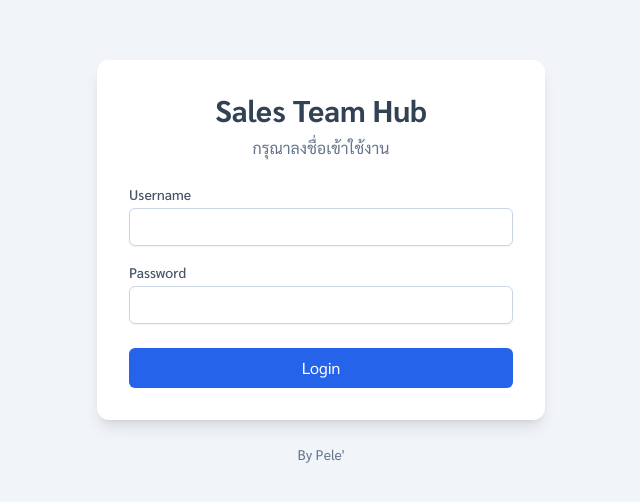
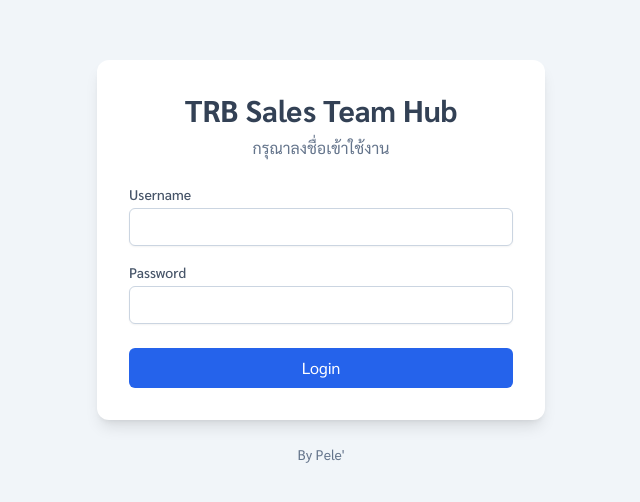
Before and after one commit to pele2005/TRBSalesTeamHub, a website: page index.html in a window 1280 px wide. Shown: the part 138-640 px from the top of the page, without its empty margins (319-959 px from the left). Drawn offline with nearby package versions, Linux system fonts and the light colour scheme.

Commit message:
Add files via upload

```diff
--- a/index.html
+++ b/index.html
@@ -3,7 +3,7 @@
 <head>
     <meta charset="UTF-8">
     <meta name="viewport" content="width=device-width, initial-scale=1.0">
-    <title>Sales Team Hub</title>
+    <title>TRB Sales Team Hub</title>
     <script src="https://cdn.tailwindcss.com"></script>
     <link rel="preconnect" href="https://fonts.googleapis.com">
     <link rel="preconnect" href="https://fonts.gstatic.com" crossorigin>
@@ -18,7 +18,7 @@
     <!-- Login Page -->
     <div id="login-page" class="min-h-screen flex flex-col items-center justify-center p-4">
         <div class="max-w-md w-full bg-white p-8 rounded-xl shadow-lg">
-            <h1 class="text-3xl font-bold text-slate-700 text-center mb-2">Sales Team Hub</h1>
+            <h1 class="text-3xl font-bold text-slate-700 text-center mb-2">TRB Sales Team Hub</h1>
             <p class="text-slate-500 text-center mb-6">กรุณาลงชื่อเข้าใช้งาน</p>
             <form id="login-form">
                 <div class="space-y-4">
@@ -46,7 +46,7 @@
         <header class="bg-white shadow-md sticky top-0 z-10">
             <div class="container mx-auto px-6 py-4 flex justify-between items-center">
                 <div>
-                    <h1 class="text-2xl md:text-3xl font-bold text-slate-700">Sales Team Hub</h1>
+                    <h1 class="text-2xl md:text-3xl font-bold text-slate-700">TRB Sales Team Hub</h1>
                     <p class="text-slate-500">ศูนย์รวมเครื่องมือและรายงานสำหรับทีม</p>
                 </div>
                 <div>
@@ -95,7 +95,6 @@
                         <h2 class="text-xl font-bold text-slate-700 mb-4">Expense</h2>
                         <div class="flex flex-col space-y-3">
                             <a href="https://peletotalexpense.netlify.app/" target="_blank" class="block w-full bg-slate-200 text-slate-800 text-center font-medium p-3 rounded-lg hover:bg-slate-300 transition-colors">Expense Report</a>
-                            <a href="https://pendingexpense.netlify.app/" target="_blank" class="block w-full bg-slate-200 text-slate-800 text-center font-medium p-3 rounded-lg hover:bg-slate-300 transition-colors">Pending Expense</a>
                         </div>
                     </div>
 
@@ -188,7 +187,7 @@
         return a;
     }
 
-    // --- THIS IS THE CORRECTED RENDER FUNCTION ---
+    // Renders the dashboard based on user permissions
     function renderDashboard(user) {
         console.log("Rendering dashboard for user:", user.username);
         console.log("Received permissions:", user.permissions);
```
